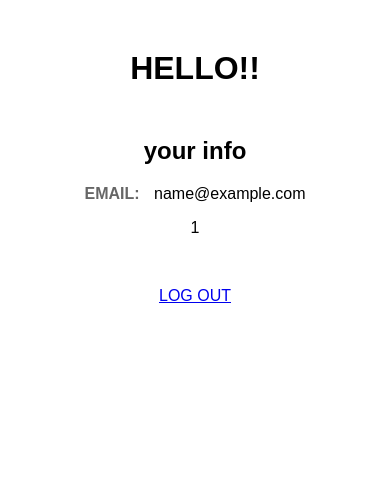
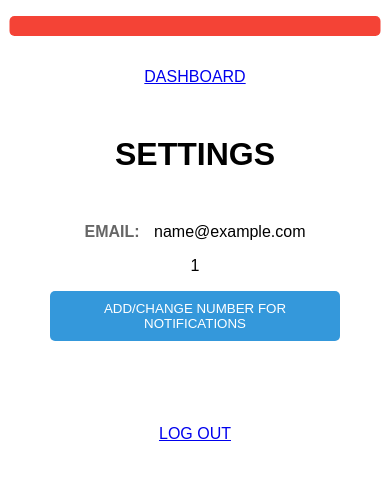
Before and after one commit to gavyn-ezell/startgg-project, a Node server app: template views/settings.ejs in a window 390 px wide. Shown: the top 480 px of the page. Run offline with Node 20, Linux system fonts and the light colour scheme; the template is opened without the code that fills it: most values are stand-ins (such as "Sample title", 1, 10 or a date in 2020); some libraries are stand-ins or nearby versions.

Commit message:
can update account phone number

```diff
--- a/public/source/static/settings.css
+++ b/public/source/static/settings.css
@@ -10,15 +10,11 @@
     margin-top: 50px;
 }
 
-ul {
+.settings {
     list-style-type: none;
     margin: 50px;
     padding: 0;
     text-align: center;
-}
-
-li {
-    margin-bottom: 20px;
 }
 
 b {
@@ -41,3 +37,17 @@
     text-align: center;
     margin-top: 50px;
 }
+.flash-message {
+    background-color: #f44336; /* red */
+    color: white;
+    padding: 10px;
+    margin-bottom: 10px;
+    border-radius: 5px;
+    position: fixed;
+    top: 0;
+    left: 50%;
+    transform: translateX(-50%);
+    width: 90%;
+    max-width: 500px;
+    text-align: center;
+  }
--- a/views/index.ejs
+++ b/views/index.ejs
@@ -17,7 +17,6 @@
     <!--Sticky Navigation Bar-->
     <nav class="navbar">
         <ul>
-        <li id="search-nav">ABOUT</li>
           <li id="search-nav">SEARCH</li>
           <li id="dashboard-nav">PINNED</li>
           <li><a href="/user/login">LOGIN</a></li>
--- a/views/settings.ejs
+++ b/views/settings.ejs
@@ -4,17 +4,41 @@
     <link rel="stylesheet" href="/source/static/settings.css">
 </head>
 <body>
-    <h1>HELLO!!</h1>
-    <ul>
-        <h2>your info</h2>
+    <% if (message != "") { %>
+        <p class="flash-message"><%= message %></p>
+    <% } %>
+    <br>
+    <a href="/user/dashboard">DASHBOARD</a>
+    <h1>SETTINGS</h1>
+    <div class="settings">
         <b>EMAIL: </b> <%= email %>
         <br>
-         <% if (phone_number == null) { %>
-            <p> <button>ADD PHONE NUMBER</button></p>
-        <%} else { %>
-        <p> <%= phone_number %> </p>
-        <% } %>
-    </ul>
+            <% if (phone_number != null) { %>
+                <p> <%= phone_number %> </p>
+            <% } %>
+        <p> <button id="addnumber">ADD/CHANGE NUMBER FOR NOTIFICATIONS</button></p>
+        <br>
+        <form id="formPopup" action="/user/settings/addNumber" method="POST" style="display:none;">
+            <p style="color:gray">Format: [Area Code] - [3 digits] - [4 digits]</p>
+            <input type="tel" id="areaCode" name="areaCode" maxlength="3" required>
+            <span>-</span>
+            <input type="tel" id="threedig" name="threedig" maxlength="3" required>
+            <span>-</span>
+            <input type="tel" id="fourdig" name="fourdig" maxlength="4" required>
+            <button type="submit">Submit</button>
+        </form>
+    </div>
+
     <a href="/user/logout">LOG OUT</a>
 </body>
+<script>
+    const addBtn = document.querySelector("#addnumber");
+    addBtn.addEventListener("click", function() {
+        addBtn.innerText = addBtn.innerText === 'ADD/CHANGE NUMBER FOR NOTIFICATIONS' ? 'CANCEL' : 'ADD/CHANGE NUMBER FOR NOTIFICATIONS';
+        const formPopup = document.querySelector('#formPopup');
+        formPopup.style.display = formPopup.style.display === 'none' ? 'block' : 'none';
+
+    });
+
+    </script>
 </html>
```
Also changed, not shown: routes/logged.js (+50 -1 lines), utils/database.js (+12 -0 lines), views/addNumber.ejs (added, +13 -0 lines).
